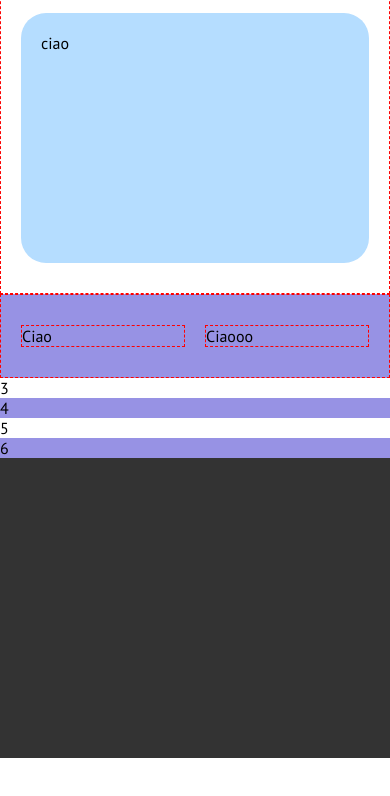
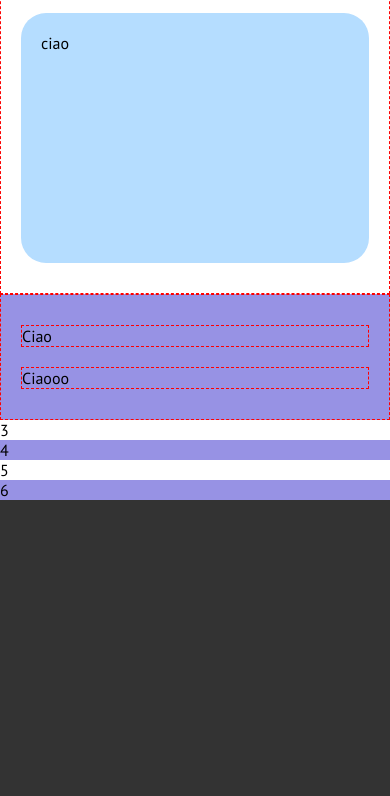
Before and after one commit to antoinde/htmlcss-responsive-layout, a plain HTML site: page index.html in a window 390 px wide. Shown: the part 1163-1959 px from the top of the page. Before the commit the page ends 1921 px from the top, so only its background shows below. Drawn offline with Linux system fonts and the light colour scheme.

Commit message:
Structured section 2

```diff
--- a/css/style.css
+++ b/css/style.css
@@ -110,6 +110,8 @@ header .img_container, header .hamburger{
     margin: 0 auto;
     padding: 30px 20px;
     column-gap: 20px;
+    row-gap: 20px;
+    flex-direction: row;
 }
 .sez2 .card{
     width: calc(100% / 2);
@@ -131,8 +133,13 @@ header .img_container, header .hamburger{
     header .hamburger{
         display: block;
     }
-    /* Section-1 */
-
+    /* Section-2 */
+    .sez2 .container{
+        flex-direction: column;
+    }
+    .sez2 .card{
+        width: 100%;
+    }
 }
 
 @media screen and (max-width: 480px) {
```
